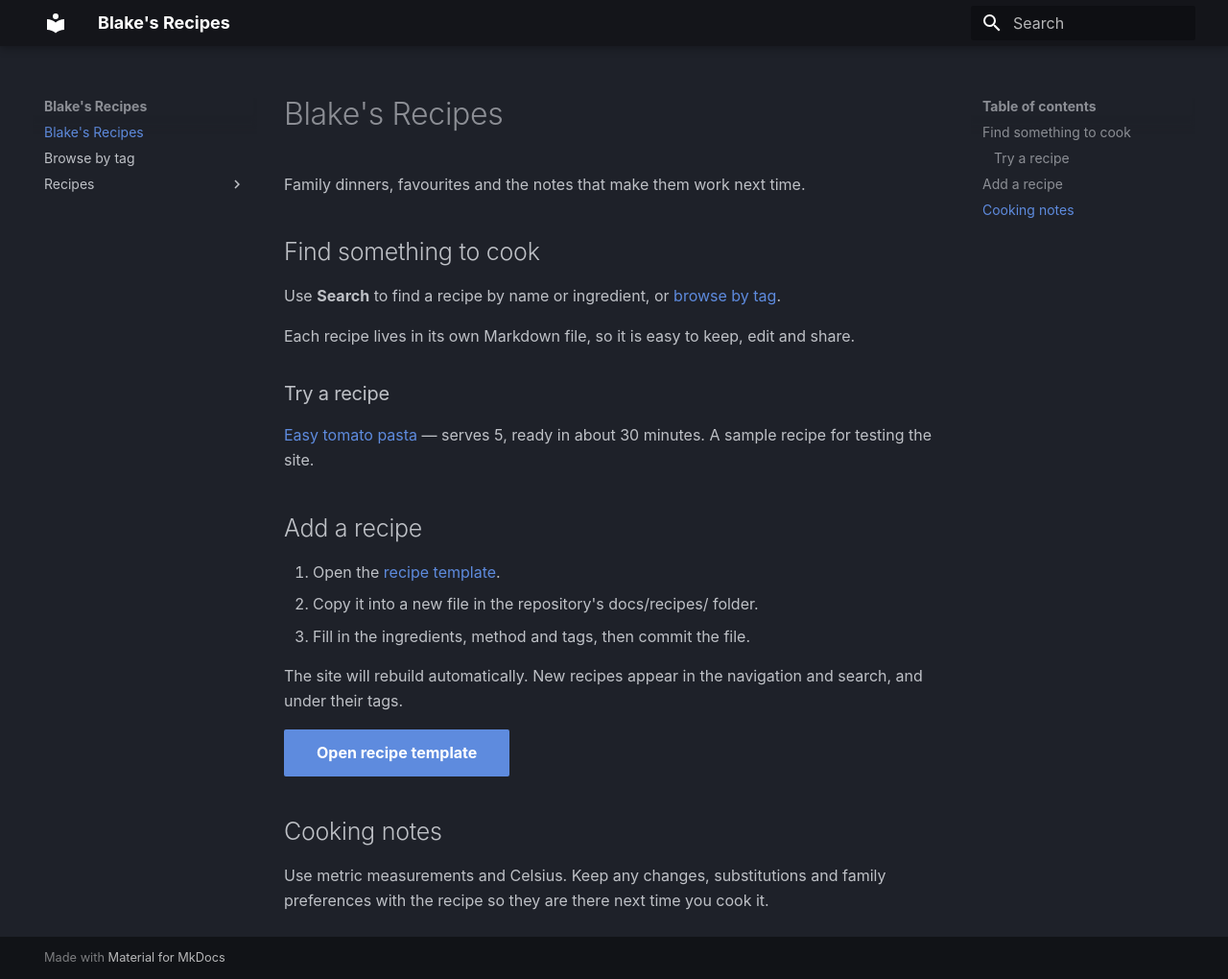
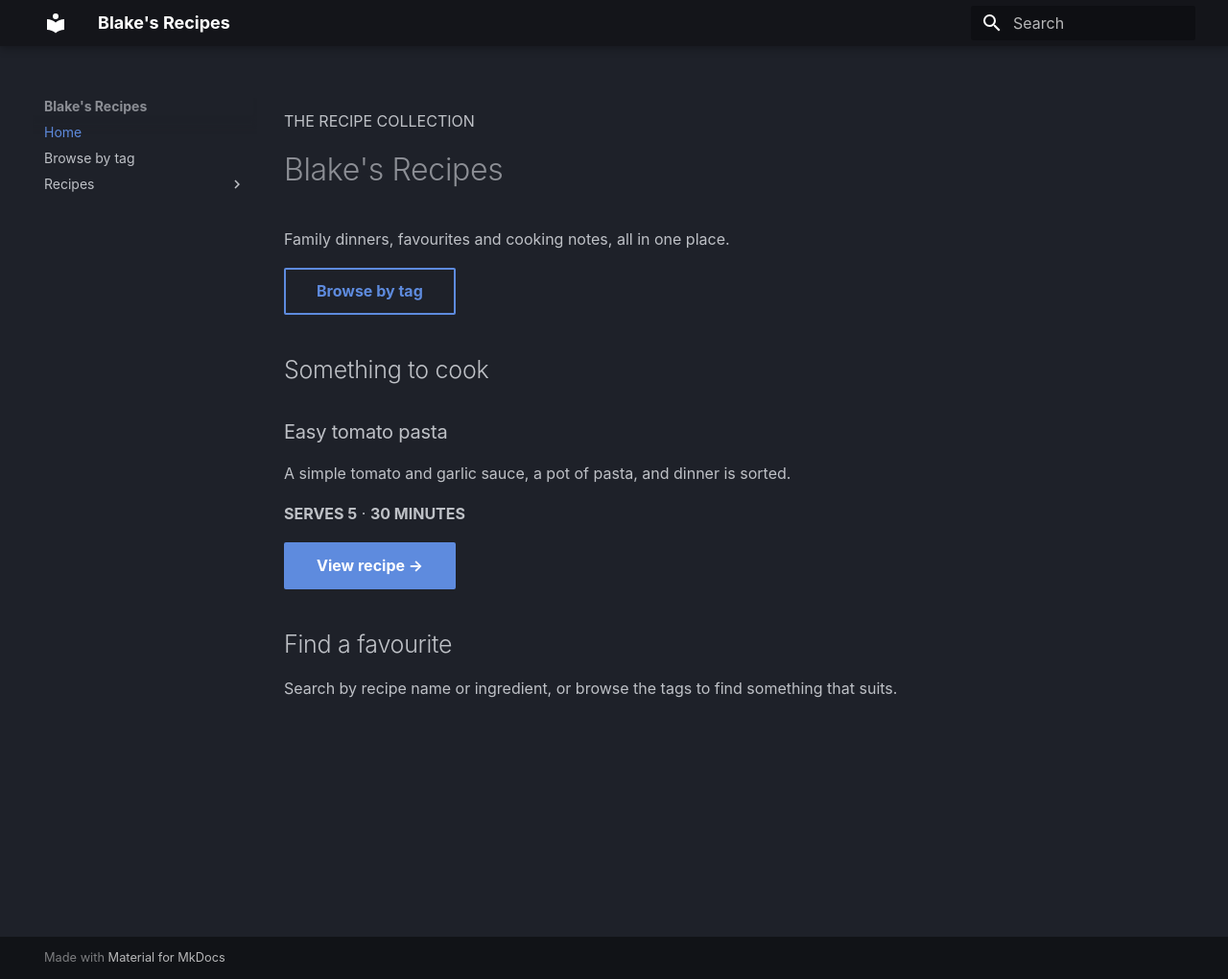
Before and after one commit to MrBlakie/Recipies, an MkDocs documentation site: the page built from docs/index.md, in a window 1280 px wide and 1020 px high. Shown: the whole window at 96% size. Built offline with MkDocs 1.6.1 and Material for MkDocs 9.7.7, drawn with Linux system fonts in a browser that asks for light colours.

Commit message:
Refresh recipe home and remove public editing instructions
Updated the structure and content of the recipe index page, including new headings and hiding the table of contents.

```diff
--- a/docs/index.md
+++ b/docs/index.md
@@ -1,27 +1,30 @@
+---
+hide:
+  - toc
+---
+
+<p class="kitchen-kicker">THE RECIPE COLLECTION</p>
+
 # Blake's Recipes
 
-Family dinners, favourites and the notes that make them work next time.
+Family dinners, favourites and cooking notes, all in one place.
 
-## Find something to cook
+[Browse by tag](tags.md){ .md-button }
 
-Use **Search** to find a recipe by name or ingredient, or [browse by tag](tags.md).
+## Something to cook
 
-Each recipe lives in its own Markdown file, so it is easy to keep, edit and share.
+<div class="recipe-card" markdown>
 
-### Try a recipe
+### Easy tomato pasta
 
-[Easy tomato pasta](recipes/easy-tomato-pasta.md) — serves 5, ready in about 30 minutes. A sample recipe for testing the site.
+A simple tomato and garlic sauce, a pot of pasta, and dinner is sorted.
 
-## Add a recipe
+**SERVES 5** · **30 MINUTES**
 
-1. Open the [recipe template](adding-recipes.md).
-2. Copy it into a new file in the repository's docs/recipes/ folder.
-3. Fill in the ingredients, method and tags, then commit the file.
+[View recipe →](recipes/easy-tomato-pasta.md){ .md-button .md-button--primary }
 
-The site will rebuild automatically. New recipes appear in the navigation and search, and under their tags.
+</div>
 
-[Open recipe template](adding-recipes.md){ .md-button .md-button--primary }
+## Find a favourite
 
-## Cooking notes
-
-Use metric measurements and Celsius. Keep any changes, substitutions and family preferences with the recipe so they are there next time you cook it.
+Search by recipe name or ingredient, or browse the tags to find something that suits.
```
